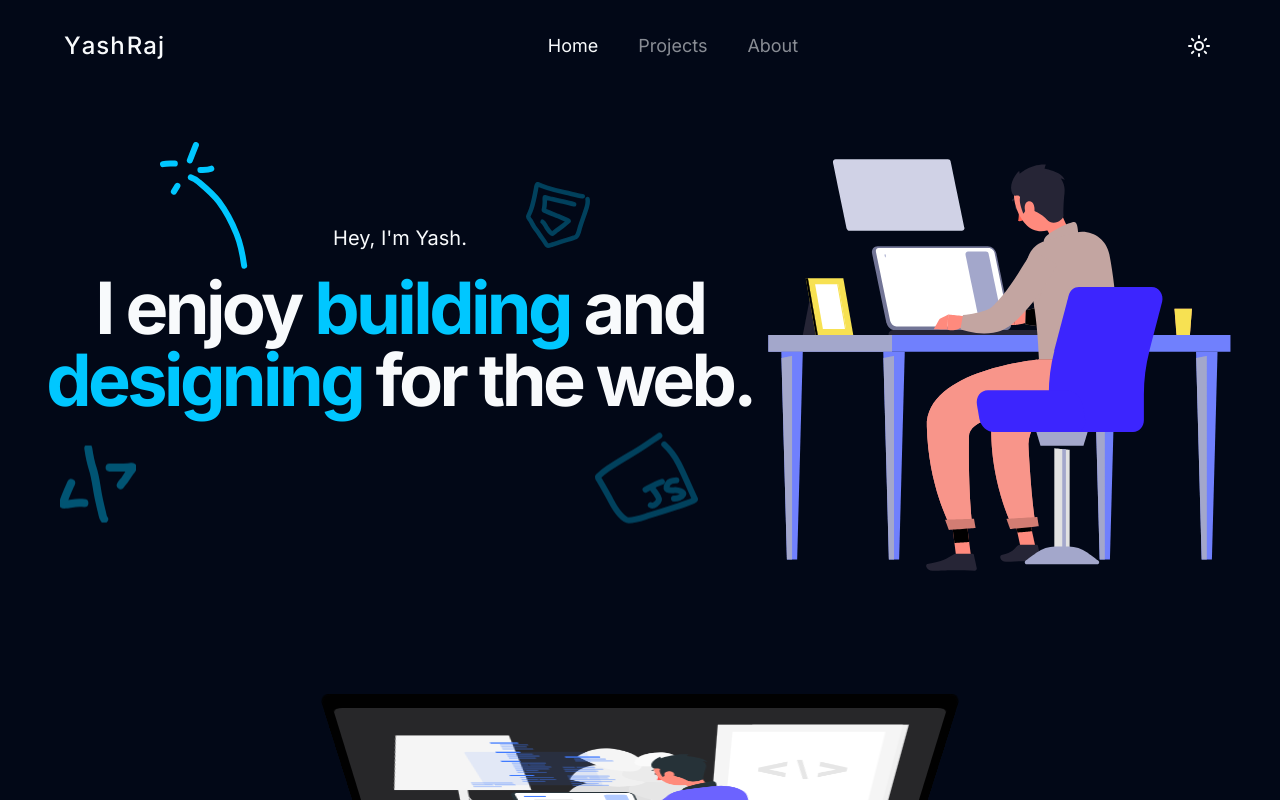
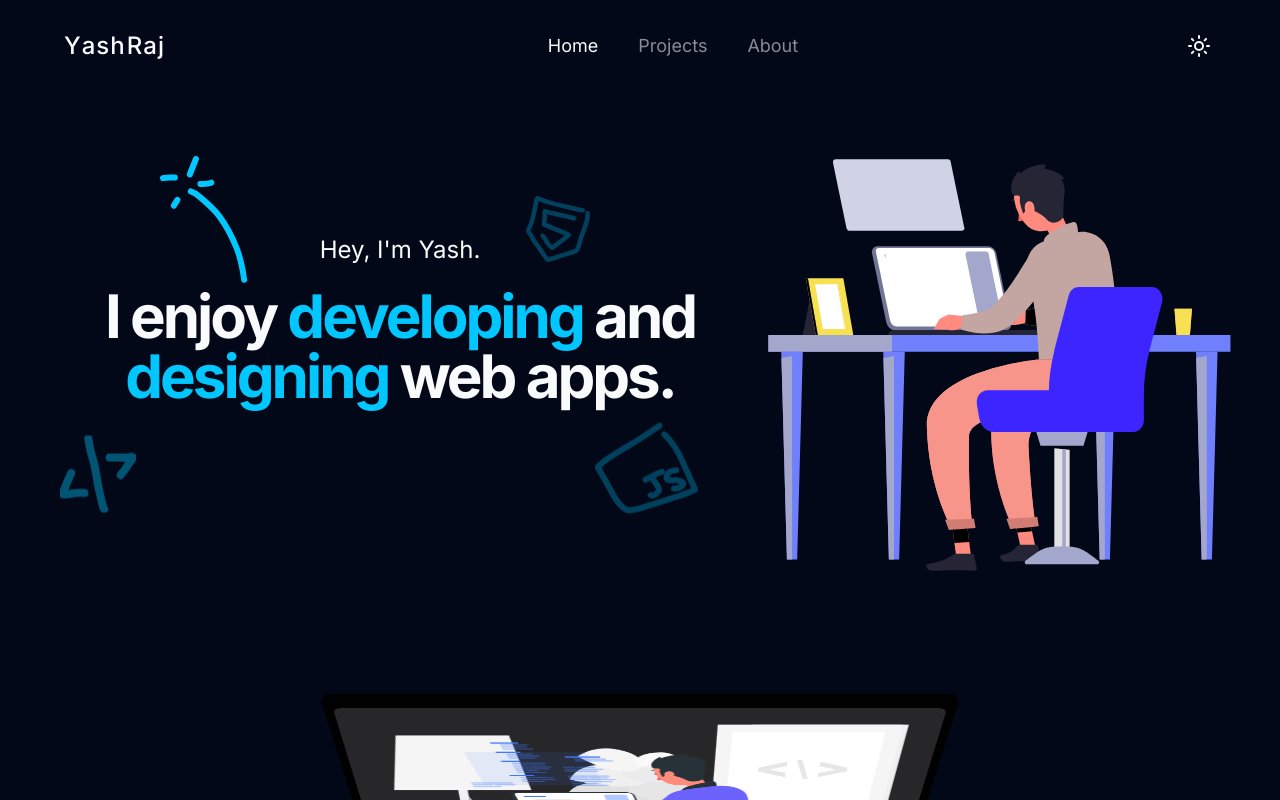
Before and after one commit to yashraj970/yash-raj-portfolio, a Next.js app: page / in a window 1280 px wide. Shown: the top 800 px of the page. Built offline with nearby package versions, Linux system fonts and the light colour scheme.

Commit message:
text changed

```diff
--- a/src/app/page.tsx
+++ b/src/app/page.tsx
@@ -12,10 +12,10 @@ export default function Home() {
           style={{ maxWidth: "1200px" }}
         >
           <div className="w-11/12 sm:w-[60%]">
-            <p className="text-xl mb-5 sm:block">Hey, I&apos;m Yash.</p>
-            <h1 className="heroTitle inline-block max-w-2xl lg:max-w-3xl  w-auto relative text-5xl md:text-6xl lg:text-7xl tracking-tighter mb-10 font-bold heroShinyBg">
-              I enjoy <span className="text-fun">building</span> and{" "}
-              <span className="text-fun">designing</span> for the web.
+            <p className="text-2xl mb-5 sm:block">Hey, I&apos;m Yash.</p>
+            <h1 className="heroTitle inline-block max-w-2xl lg:max-w-3xl  w-auto relative text-5xl md:text-6xl lg:text-6xl tracking-tighter mb-10 font-bold heroShinyBg">
+              I enjoy <span className="text-fun">developing</span> and{" "}
+              <span className="text-fun">designing</span> web apps.
               <img
                 className="sqD squiggle-hero-html w-16 top-[-90px] right-[5%] sm:top-[-90px] sm:right-[170px]"
                 style={{ animationDelay: "0.1s" }}
```
